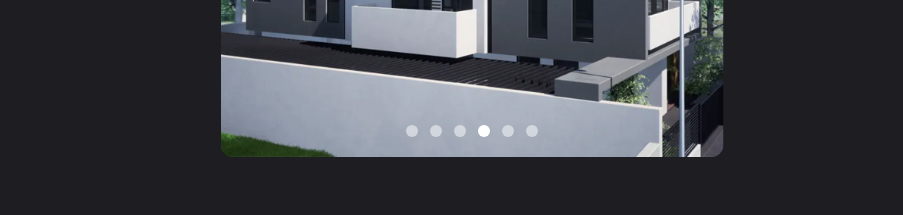
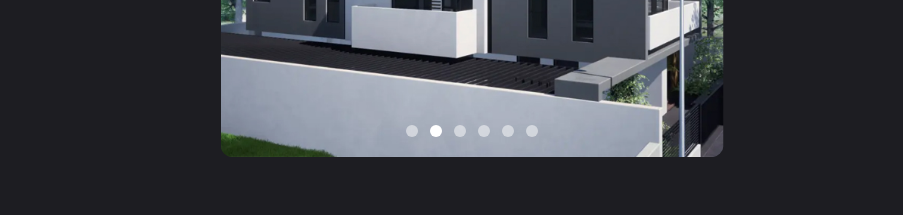
Before and after one commit to alexvieru1/MrLucass, a Next.js app: page / in a window 1280 px wide. Shown: the part 2140-2355 px from the top of the page, without its empty margins (168-1071 px from the left). Built offline with nearby package versions, Linux system fonts and the light colour scheme.

Commit message:
5000ms slide interval

```diff
--- a/components/Gallery.tsx
+++ b/components/Gallery.tsx
@@ -18,7 +18,7 @@ const Gallery = () => {
         Galerie
       </h1>
       <div className="h-[400px] mx-auto xs:h-[550px] xs:w-[426px] sm:h-[600px] sm:w-[464px] lg:h-[650px] lg:w-[503px]">
-        <Carousel pauseOnHover slideInterval={2000} >
+        <Carousel pauseOnHover slideInterval={5000} >
           {galleryPhotos.map((photo, index) => (
             <Image
               src={photo.title}
```
